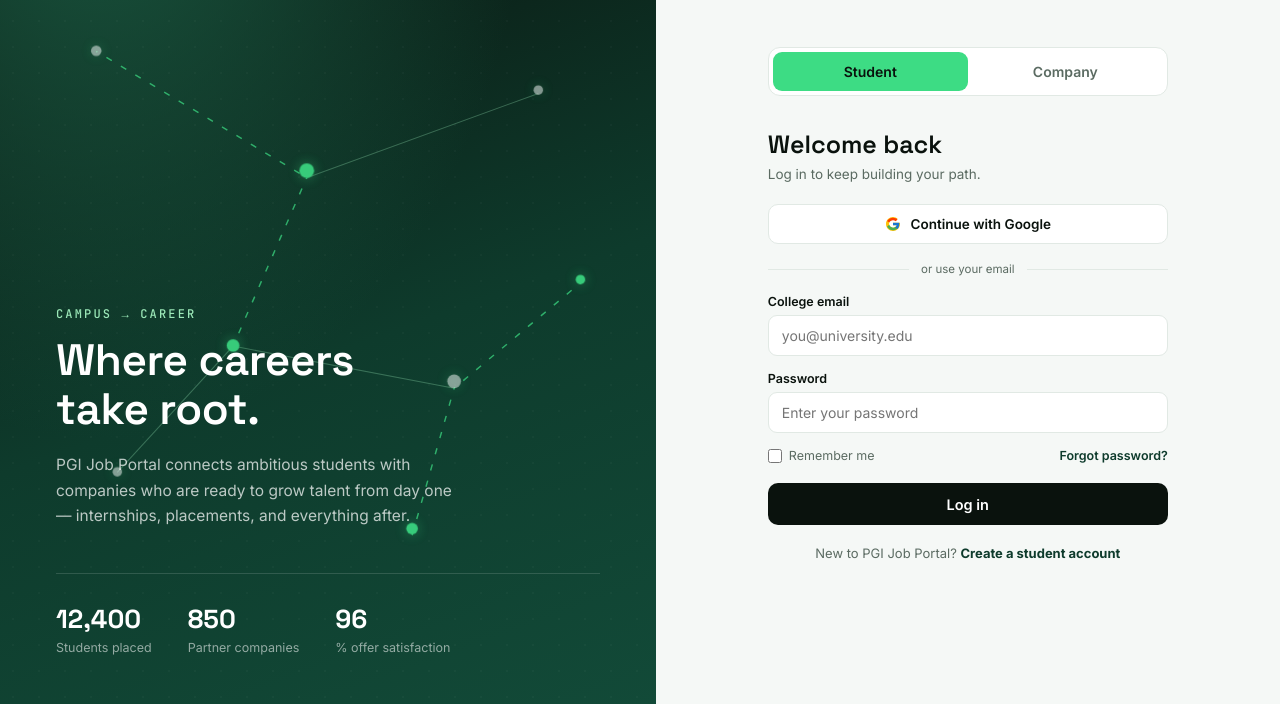
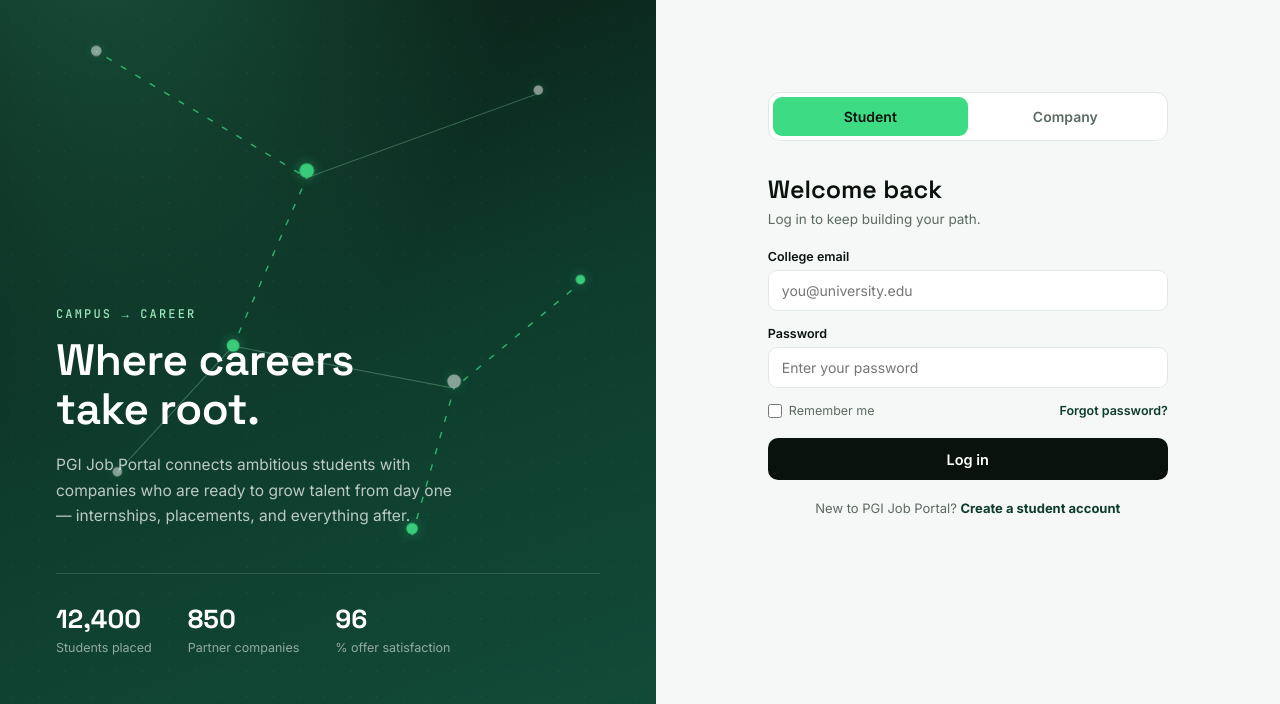
Before and after one commit to pgi-2025/Job_Portal, a plain HTML site: page job_portal/login.html in a window 1280 px wide. Shown: the part 96-800 px from the top of the page. Drawn offline with Linux system fonts and the light colour scheme.

Commit message:
Update login.html

```diff
--- a/job_portal/login.html
+++ b/job_portal/login.html
@@ -227,7 +227,7 @@
     margin-bottom:22px;
   }
 
-  .google-btn{
+  /* .google-btn{
     display:flex; align-items:center; justify-content:center; gap:10px;
     width:100%;
     padding:11px 0;
@@ -239,9 +239,9 @@
     color:var(--text-dark);
     transition:border-color 0.2s ease, box-shadow 0.2s ease;
   }
-  .google-btn:hover{ border-color:var(--forest); box-shadow:0 2px 10px rgba(14,59,44,0.08); }
+  .google-btn:hover{ border-color:var(--forest); box-shadow:0 2px 10px rgba(14,59,44,0.08); } */
 
-  .divider{
+  /* .divider{
     display:flex; align-items:center; gap:12px;
     font-size:11.5px;
     color:var(--text-muted);
@@ -249,7 +249,7 @@
   }
   .divider::before, .divider::after{
     content:""; flex:1; height:1px; background:var(--line);
-  }
+  } */
 
   .field{
     display:flex; flex-direction:column; gap:6px;
@@ -504,12 +504,6 @@
         <div class="form-body">
         <h2>Welcome back</h2>
         <p class="sub">Log in to keep building your path.</p>
-
-        <button type="button" class="google-btn">
-          <svg width="16" height="16" viewBox="0 0 48 48"><path fill="#FFC107" d="M43.6 20.5H42V20H24v8h11.3C33.7 32.4 29.3 35 24 35c-6.6 0-12-5.4-12-12s5.4-12 12-12c3.1 0 5.9 1.2 8 3.1l5.7-5.7C34.5 5.1 29.5 3 24 3 12.4 3 3 12.4 3 24s9.4 21 21 21 21-9.4 21-21c0-1.2-.1-2.4-.4-3.5z"/><path fill="#FF3D00" d="M6.3 14.7l6.6 4.8C14.6 15.9 18.9 13 24 13c3.1 0 5.9 1.2 8 3.1l5.7-5.7C34.5 7.1 29.5 5 24 5c-7.6 0-14.1 4.3-17.7 10.7z"/><path fill="#4CAF50" d="M24 43c5.3 0 10.2-2 13.9-5.4l-6.4-5.4C29.4 33.7 26.8 35 24 35c-5.3 0-9.7-3.6-11.2-8.5l-6.6 5.1C9.8 38.5 16.3 43 24 43z"/><path fill="#1976D2" d="M43.6 20.5H42V20H24v8h11.3c-.8 2.3-2.3 4.3-4.2 5.7l6.4 5.4C39.9 37 43 31 43 24c0-1.2-.1-2.4-.4-3.5z"/></svg>
-          Continue with Google
-        </button>
-        <div class="divider">or use your email</div>
 
         <div class="field" data-field="email">
           <label>College email</label>
```
